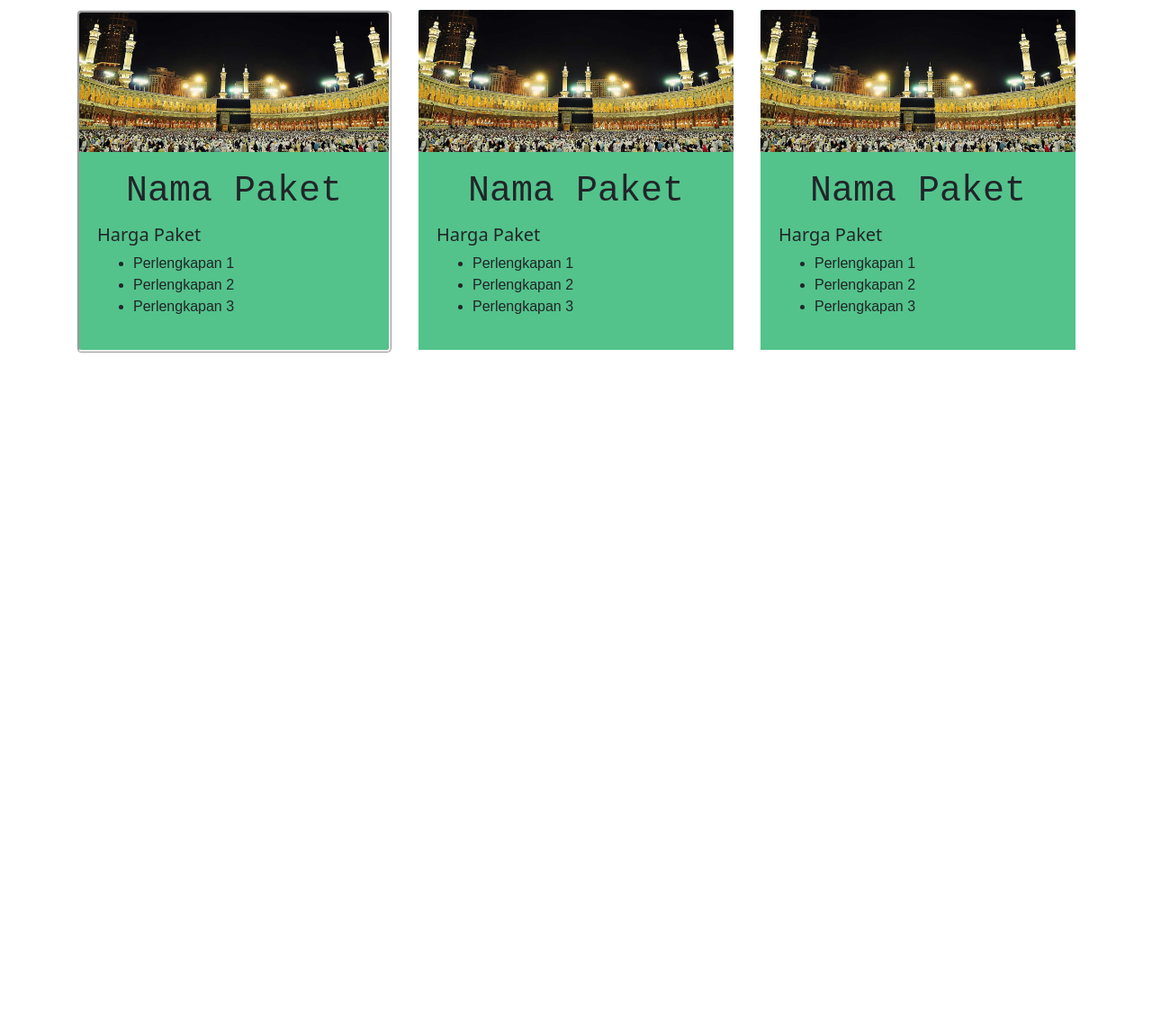
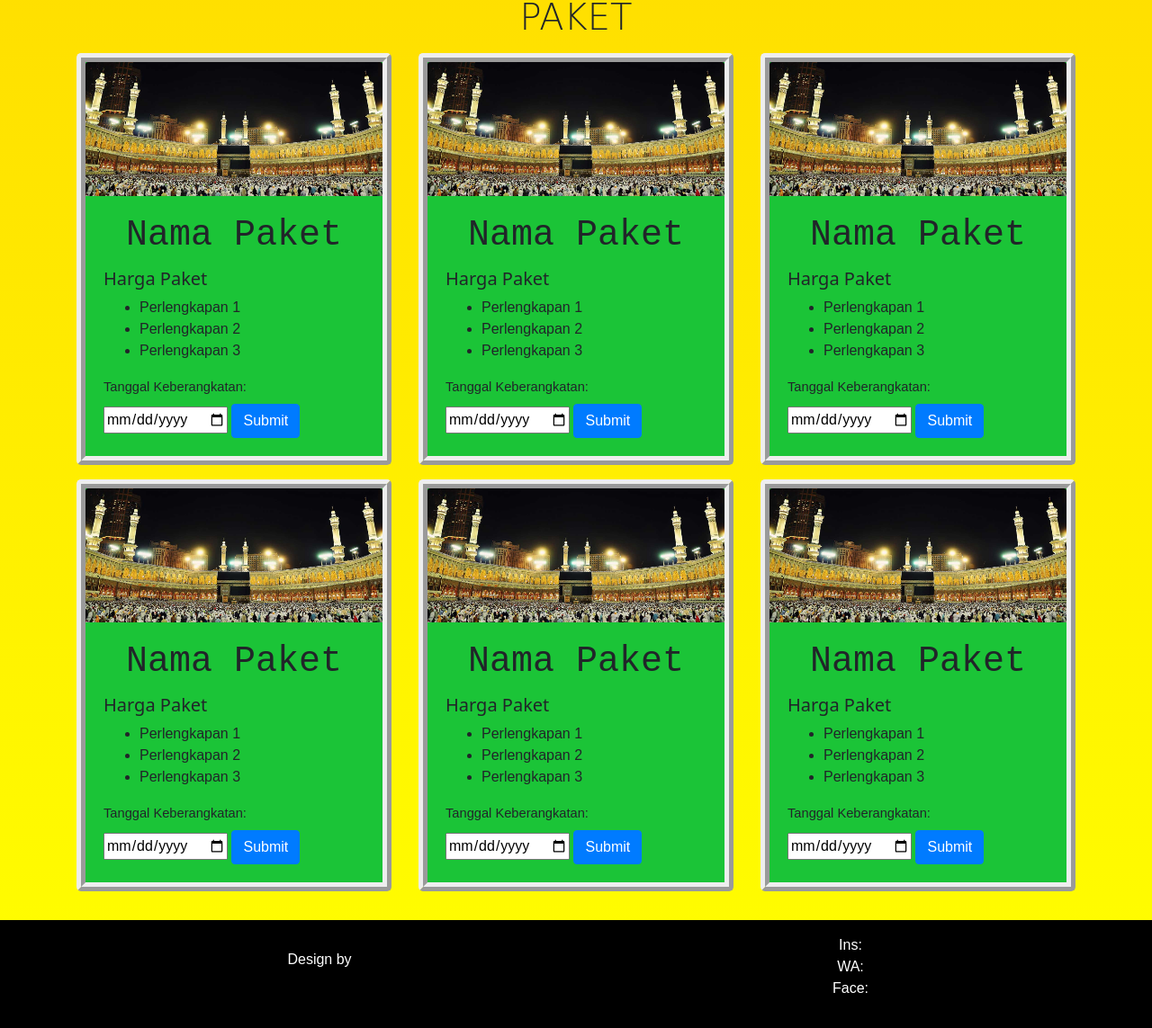
Before and after one commit to pram15/indekslink, a plain HTML site: page form_login/home.html in a window 1280 px wide. Shown: the part 311-1454 px from the top of the page at 90% size. Before the commit the page ends 800 px from the top, so only its background shows below. Drawn offline with nearby package versions, Linux system fonts and the light colour scheme.

Commit message:
form_login

```diff
--- a/form_login/home.html
+++ b/form_login/home.html
@@ -14,11 +14,11 @@
     />
     <link rel="stylesheet" href="style.css" />
   </head>
-  <body>
-    <nav class="navbar navbar-expand-lg navbar-light">
+  <body style="background: linear-gradient(gold, yellow)">
+    <nav class="navbar navbar-expand-lg navbar-light bg-white mb-5">
       <img
         class="gambar mr-4"
-        src="./image/logo-citra.jpg"
+        src="./image/logo-citra.png"
         alt=""
         height="80px"
       />
@@ -85,7 +85,7 @@
     </div>
 
     <div class="container mb-4">
-      <h1 class="text-center">PAKET</h1>
+      <h1 class="text-center" style="font-family: cursive">PAKET</h1>
       <!-- <p class="text-center">
         Lorem, ipsum dolor sit amet consectetur adipisicing elit. Ad dignissimos
         necessitatibus sed beatae magnam commodi suscipit,
@@ -107,10 +107,16 @@
                   <li>Perlengkapan 3</li>
                 </ul>
               </div>
+              <form action="#">
+                <label for="birthday">Tanggal Keberangkatan:</label>
+                <input type="date" id="go" name="berangkat" />
+                <input type="submit" class="btn btn-primary" />
+              </form>
               <!-- <a href="#" class="btn btn-primary">Go somewhere</a> -->
             </div>
           </div>
         </div>
+
         <div class="col-lg-4 col-md-6 py-2">
           <div class="card1">
             <img src="./image/al-harom.jpg" class="card-img-top" alt="" />
@@ -126,10 +132,16 @@
                   <li>Perlengkapan 3</li>
                 </ul>
               </div>
+              <form action="#">
+                <label for="birthday">Tanggal Keberangkatan:</label>
+                <input type="date" id="go" name="berangkat" />
+                <input type="submit" class="btn btn-primary" />
+              </form>
               <!-- <a href="#" class="btn btn-primary">Go somewhere</a> -->
             </div>
           </div>
         </div>
+
         <div class="col-lg-4 col-md-6 py-2">
           <div class="card2">
             <img src="./image/al-harom.jpg" class="card-img-top" alt="" />
@@ -145,12 +157,111 @@
                   <li>Perlengkapan 3</li>
                 </ul>
               </div>
+              <form action="#">
+                <label for="birthday">Tanggal Keberangkatan:</label>
+                <input type="date" id="go" name="berangkat" />
+                <input type="submit" class="btn btn-primary" />
+              </form>
+              <!-- <a href="#" class="btn btn-primary">Go somewhere</a> -->
+            </div>
+          </div>
+        </div>
+
+        <div class="col-lg-4 col-md-6 py-2">
+          <div class="card3">
+            <img src="./image/al-harom.jpg" class="card-img-top" alt="" />
+            <div class="card-body">
+              <h1 class="card-title text-center" style="font-family: monospace">
+                Nama Paket
+              </h1>
+              <h5 class="harga" style="font-family: system-ui">Harga Paket</h5>
+              <div class="perlengkapan">
+                <ul>
+                  <li>Perlengkapan 1</li>
+                  <li>Perlengkapan 2</li>
+                  <li>Perlengkapan 3</li>
+                </ul>
+              </div>
+              <form action="#">
+                <label for="birthday">Tanggal Keberangkatan:</label>
+                <input type="date" id="go" name="berangkat" />
+                <input type="submit" class="btn btn-primary" />
+              </form>
+              <!-- <a href="#" class="btn btn-primary">Go somewhere</a> -->
+            </div>
+          </div>
+        </div>
+
+        <div class="col-lg-4 col-md-6 py-2">
+          <div class="card4">
+            <img src="./image/al-harom.jpg" class="card-img-top" alt="" />
+            <div class="card-body">
+              <h1 class="card-title text-center" style="font-family: monospace">
+                Nama Paket
+              </h1>
+              <h5 class="harga" style="font-family: system-ui">Harga Paket</h5>
+              <div class="perlengkapan">
+                <ul>
+                  <li>Perlengkapan 1</li>
+                  <li>Perlengkapan 2</li>
+                  <li>Perlengkapan 3</li>
+                </ul>
+              </div>
+              <form action="#">
+                <label for="birthday">Tanggal Keberangkatan:</label>
+                <input type="date" id="go" name="berangkat" />
+                <input type="submit" class="btn btn-primary" />
+              </form>
+              <!-- <a href="#" class="btn btn-primary">Go somewhere</a> -->
+            </div>
+          </div>
+        </div>
+
+        <div class="col-lg-4 col-md-6 py-2">
+          <div class="card5">
+            <img src="./image/al-harom.jpg" class="card-img-top" alt="" />
+            <div class="card-body">
+              <h1 class="card-title text-center" style="font-family: monospace">
+                Nama Paket
+              </h1>
+              <h5 class="harga" style="font-family: system-ui">Harga Paket</h5>
+              <div class="perlengkapan">
+                <ul>
+                  <li>Perlengkapan 1</li>
+                  <li>Perlengkapan 2</li>
+                  <li>Perlengkapan 3</li>
+                </ul>
+              </div>
+              <form action="#">
+                <label for="birthday">Tanggal Keberangkatan:</label>
+                <input type="date" id="go" name="berangkat" />
+                <input type="submit" class="btn btn-primary" />
+              </form>
               <!-- <a href="#" class="btn btn-primary">Go somewhere</a> -->
             </div>
           </div>
         </div>
       </div>
     </div>
+
+    <footer>
+      <div class="container pt-3 pb-3">
+        <div class="row">
+          <div class="col-lg-6">
+            <div class="wrap-footer pt-3">Design by</div>
+          </div>
+          <div class="col-lg-6">
+            <div class="wrap-sosmed">
+              <ul>
+                <li>Ins:</li>
+                <li>WA:</li>
+                <li>Face:</li>
+              </ul>
+            </div>
+          </div>
+        </div>
+      </div>
+    </footer>
 
     <script
       src="https://cdn.jsdelivr.net/npm/jquery@3.5.1/dist/jquery.slim.min.js"
--- a/form_login/style.css
+++ b/form_login/style.css
@@ -1,6 +1,5 @@
 body{
 	font-family: sans-serif;
-
     background-position: center;
     background-repeat: no-repeat;
     background-size: cover;
@@ -75,29 +74,79 @@ label{
     box-shadow: none;
 }
 
-.card0 {
-	background-color: #0caa5bb4;
+ .card0 {
+	background-color: #1bc437;
 	transition: 1s;
 	border-style: ridge;
 	border-radius: 5px;
+	border-width: 10px;
   }
   .card0:hover {
 	box-shadow: 5px 10px red;
 	color: black;
   }
   .card1 {
-	background-color: #0caa5bb4;
+	background-color: #1bc437;
 	transition: 1s;
+	border-style: ridge;
+	border-radius: 5px;
+	border-width: 10px;
   }
   .card1:hover {
 	box-shadow: 5px 10px green;
 	color: black;
   }
   .card2 {
-	background-color: #0caa5bb4;
+	background-color: #1bc437;
 	transition: 1s;
+	border-style: ridge;
+	border-radius: 5px;
+	border-width: 10px;
   }
   .card2:hover {
 	box-shadow: 5px 10px blue;
 	color: black;
   }
+  .card3 {
+	background-color: #1bc437;
+	transition: 1s;
+	border-style: ridge;
+	border-radius: 5px;
+	border-width: 10px;
+  }
+  .card3:hover {
+	box-shadow: 5px 10px rgb(255, 0, 234);
+	color: black;
+  }
+  .card4 {
+	background-color: #1bc437;
+	transition: 1s;
+	border-style: ridge;
+	border-radius: 5px;
+	border-width: 10px;
+  }
+  .card4:hover {
+	box-shadow: 5px 10px rgb(0, 255, 34);
+	color: black;
+  }
+  .card5 {
+	background-color: #1bc437;
+	transition: 1s;
+	border-style: ridge;
+	border-radius: 5px;
+	border-width: 10px;
+  }
+  .card5:hover {
+	box-shadow: 5px 10px rgb(31, 150, 219);
+	color: black;
+  }
+
+  footer{
+	background-color: black;
+	color: #fff;
+	text-align: center;
+  }
+
+  .wrap-sosmed ul li{
+	list-style: none;
+  }
```
Also changed, not shown: form_login/index.html (+1 -1 lines), form_login/image/logo-citra.png (added).
